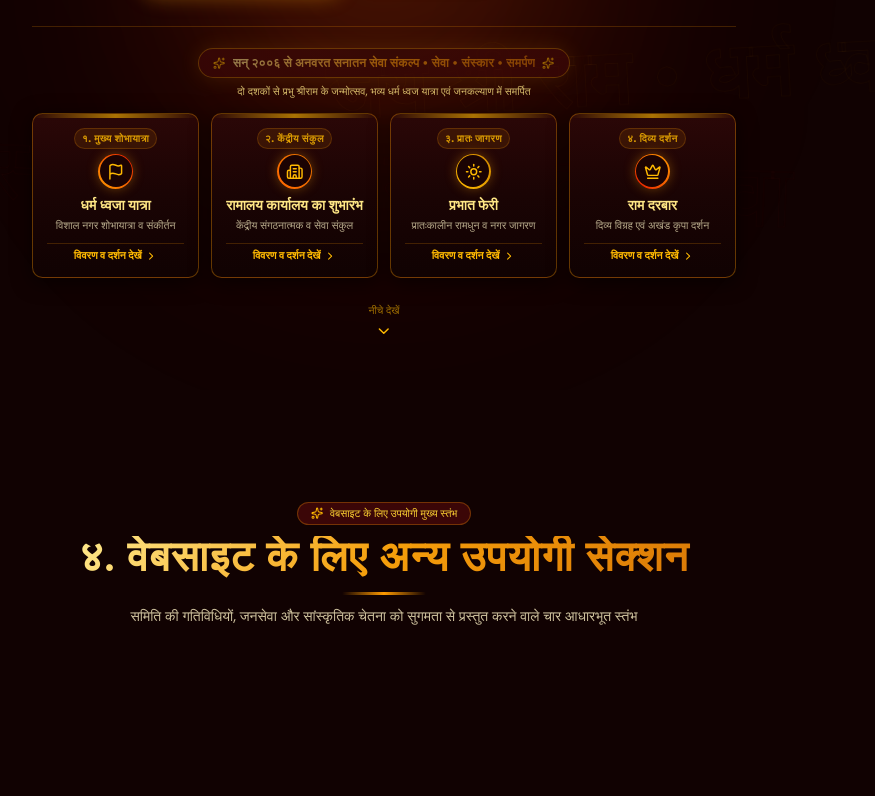
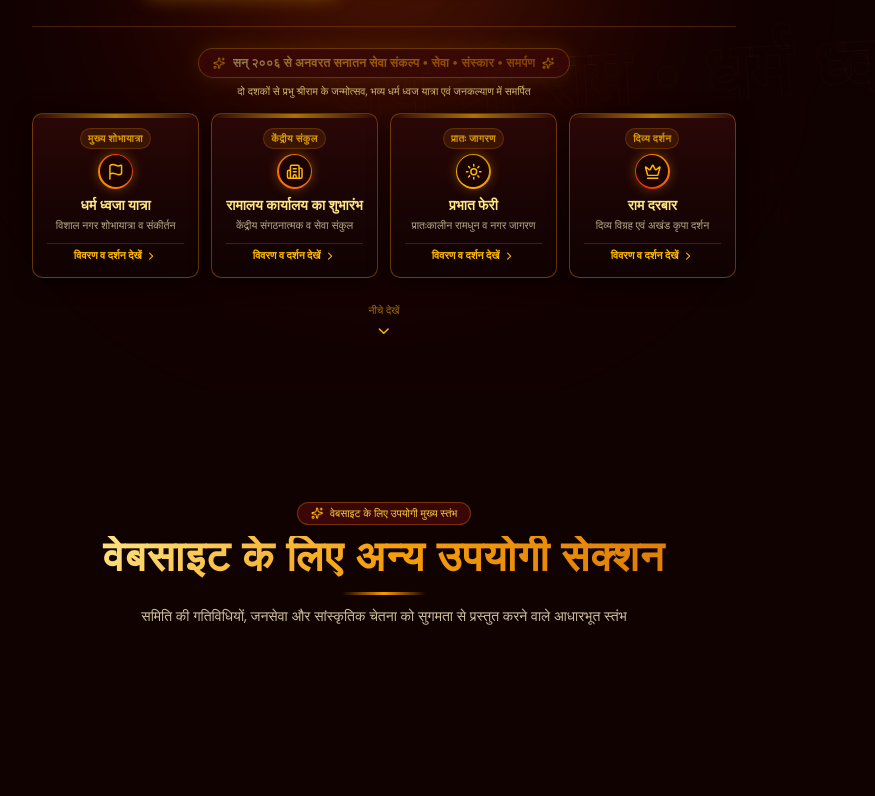
Before and after one commit to sahildevcode/shri-ram-seva-samiti, a React (Vite) app: page / in a window 1280 px wide. Shown: the part 524-1320 px from the top of the page, without its empty margins (256-1131 px from the left). Built offline with nearby package versions, Linux system fonts and the light colour scheme; a web font is replaced by a local one.

Commit message:
Remove outline numbers from section titles and badges

```diff
--- a/src/components/HeroSection.jsx
+++ b/src/components/HeroSection.jsx
@@ -32,25 +32,25 @@ export default function HeroSection({ onOpenVolunteerModal }) {
       icon: Flag,
       img: galleryImg,
       color: 'from-amber-500 to-red-600',
-      badge: lang === 'hi' ? '१. मुख्य शोभायात्रा' : '1. Main Shobhayatra',
+      badge: lang === 'hi' ? 'मुख्य शोभायात्रा' : 'Main Shobhayatra',
     },
     ramalaya: {
       icon: Building2,
       img: hamseJudeinImg,
       color: 'from-orange-500 to-amber-600',
-      badge: lang === 'hi' ? '२. केंद्रीय संकुल' : '2. Central Office',
+      badge: lang === 'hi' ? 'केंद्रीय संकुल' : 'Central Office',
     },
     prabhatpheri: {
       icon: Sun,
       img: dharmikImg,
       color: 'from-amber-400 to-yellow-600',
-      badge: lang === 'hi' ? '३. प्रातः जागरण' : '3. Morning Awakening',
+      badge: lang === 'hi' ? 'प्रातः जागरण' : 'Morning Awakening',
     },
     ramdarbar: {
       icon: Crown,
       img: logoImg,
       color: 'from-red-600 to-amber-500',
-      badge: lang === 'hi' ? '४. दिव्य दर्शन' : '4. Divine Darshan',
+      badge: lang === 'hi' ? 'दिव्य दर्शन' : 'Divine Darshan',
     },
   };
 
--- a/src/components/QuickEventModal.jsx
+++ b/src/components/QuickEventModal.jsx
@@ -23,25 +23,25 @@ export default function QuickEventModal({ isOpen, item, onClose, onOpenVolunteer
       icon: Flag,
       img: galleryImg,
       color: 'from-amber-500 to-red-600',
-      badge: lang === 'hi' ? '१. मुख्य शोभायात्रा' : '1. Main Shobhayatra',
+      badge: lang === 'hi' ? 'मुख्य शोभायात्रा' : 'Main Shobhayatra',
     },
     ramalaya: {
       icon: Building2,
       img: hamseJudeinImg,
       color: 'from-orange-500 to-amber-600',
-      badge: lang === 'hi' ? '२. केंद्रीय संकुल' : '2. Central Office',
+      badge: lang === 'hi' ? 'केंद्रीय संकुल' : 'Central Office',
     },
     prabhatpheri: {
       icon: Sun,
       img: dharmikImg,
       color: 'from-amber-400 to-yellow-600',
-      badge: lang === 'hi' ? '३. प्रातः जागरण' : '3. Morning Awakening',
+      badge: lang === 'hi' ? 'प्रातः जागरण' : 'Morning Awakening',
     },
     ramdarbar: {
       icon: Crown,
       img: logoImg,
       color: 'from-red-600 to-amber-500',
-      badge: lang === 'hi' ? '४. दिव्य दर्शन' : '4. Divine Darshan',
+      badge: lang === 'hi' ? 'दिव्य दर्शन' : 'Divine Darshan',
     },
   };
 
--- a/src/content.js
+++ b/src/content.js
@@ -109,8 +109,8 @@ export const content = {
     },
     pillars: {
       badge: 'वेबसाइट के लिए उपयोगी मुख्य स्तंभ',
-      title: '४. वेबसाइट के लिए अन्य उपयोगी सेक्शन',
-      desc: 'समिति की गतिविधियों, जनसेवा और सांस्कृतिक चेतना को सुगमता से प्रस्तुत करने वाले चार आधारभूत स्तंभ',
+      title: 'वेबसाइट के लिए अन्य उपयोगी सेक्शन',
+      desc: 'समिति की गतिविधियों, जनसेवा और सांस्कृतिक चेतना को सुगमता से प्रस्तुत करने वाले आधारभूत स्तंभ',
       items: [
         {
           id: 'dharmik-aayojan',
@@ -264,11 +264,11 @@ export const content = {
     },
     timeline: {
       badge: 'इतिहास एवं सार्वजनिक गतिविधियों के संदर्भ',
-      title: '३. वेबसाइट पर इतिहास व गतिविधि संदर्भ',
+      title: 'वेबसाइट पर इतिहास व गतिविधि संदर्भ',
       desc: 'उपलब्ध समाचार संदर्भों के अनुसार समिति के आयोजनों का कालक्रम (गतिविधि संदर्भ)',
       alertTitle: 'महत्त्वपूर्ण पारदर्शी सूचना (तथ्यपरक स्पष्टीकरण):',
       alertDesc: 'ये उपलब्ध गतिविधियों के संदर्भ हैं, समिति की कानूनी स्थापना के वर्ष का औपचारिक प्रमाण नहीं। वेबसाइट पर “स्थापना वर्ष २००६” तभी अधिकृत रूप से लिखा जाए जब समिति के मुख्य पदाधिकारी व अभिलेख इसकी पूर्ण पुष्टि करें। समिति की स्थापना की तारीख और उसके धार्मिक एवं सामाजिक कार्यों की जानकारी को पूर्णतः अलग व पारदर्शी रखा गया है ताकि किसी भी प्रकार की भ्रामक जानकारी प्रकाशित न हो।',
-      recordsTitle: '५. आधिकारिक रिकॉर्ड के लिए आवश्यक जानकारी',
+      recordsTitle: 'आधिकारिक रिकॉर्ड के लिए आवश्यक जानकारी',
       recordsSub: 'समिति की स्थापना का सही वर्ष और अधिक विस्तृत इतिहास जुटाने हेतु उपयोगी दस्तावेज',
       recordsDesc: 'सार्वजनिक वेब खोजों में समिति के गौरवशाली आयोजनों का उल्लेख सन् 2006 से निरंतर मिलता है। समिति के पंजीकरण का आधिकारिक रिकॉर्ड व अधिकृत इतिहास संकलित करने हेतु निम्नलिखित अभिलेख मान्य होंगे:',
       recordsNotice: 'पारदर्शिता एवं प्रामाणिकता श्री राम सेवा समिति का मूल सिद्धांत है।',
@@ -435,7 +435,7 @@ export const content = {
     },
     pillars: {
       badge: 'Website Ke Liye Mukhya Pillars',
-      title: '4. Website Ke Liye Anya Upyogi Section',
+      title: 'Website Ke Liye Anya Upyogi Section',
       desc: 'Samiti ki activities, public service aur cultural work ko represent karne wale 4 main pillars',
       items: [
         {
@@ -590,11 +590,11 @@ export const content = {
     },
     timeline: {
       badge: 'Itihas & Public Activity References',
-      title: '3. Website Par Itihas & Timeline',
+      title: 'Website Par Itihas & Timeline',
       desc: 'Available news reports ke anusar samiti ke events ka chronological timeline',
       alertTitle: 'Important Notice (Transparency & Verification):',
       alertDesc: 'Ye available news reports aur events ke references hain, samiti ke legal establishment year ka certified proof nahi hain. Website par "Establishment Year 2006" tabhi likhein jab samiti ke official padadhikari isko officially confirm karein. Samiti ki establishment date aur uske dharmik/samajik karyo ki details ko completely separate rakha gaya hai taaki koi galat information publish na ho.',
-      recordsTitle: '5. Official Records Ke Liye Kaun-Si Jankari Chahiye?',
+      recordsTitle: 'Official Records Ke Liye Kaun-Si Jankari Chahiye?',
       recordsSub: 'Samiti ki exact establishment date aur certified history collect karne ke liye ye documents useful honge',
       recordsDesc: 'Public web search mein samiti ke programs San 2006 se regularly milte hain. Samiti ke legal registration record aur official history ke liye ye 5 documents required hain:',
       recordsNotice: 'Transparency aur authenticity Shri Ram Seva Samiti ka core rule hai.',
```
